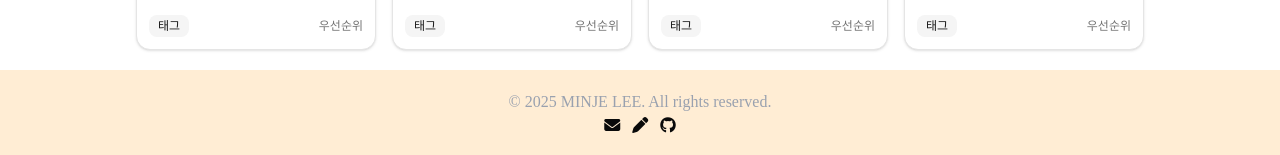
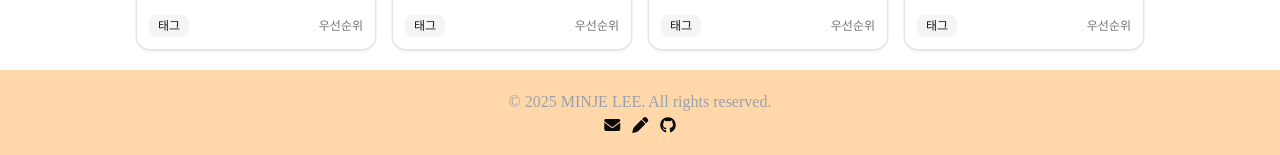
Before and after one commit to OlMinJe/KanbanTodo, a React (Vite) app: page / in a window 1280 px wide. Shown: the part 707-862 px from the top of the page. Built offline with nearby package versions, Linux system fonts and the light colour scheme; a web font is replaced by a local one.

Commit message:
💄 Design: 전역 테마 색상에 맞춰서 색상 컬러 변경 #14

```diff
--- a/src/components/Footer.tsx
+++ b/src/components/Footer.tsx
@@ -3,7 +3,7 @@ import { NavLink } from 'react-router'
 
 export default function Footer() {
   return (
-    <footer className="p-5 bg-orange-100 text-center shrink-0">
+    <footer className="p-5 bg-orange-200 text-center shrink-0">
       <div className="text-gray-400">&copy; 2025 MINJE LEE. All rights reserved.</div>
       <ul className="flex justify-center gap-3">
         {FOOTER_LINKS.map((link) => (
```
